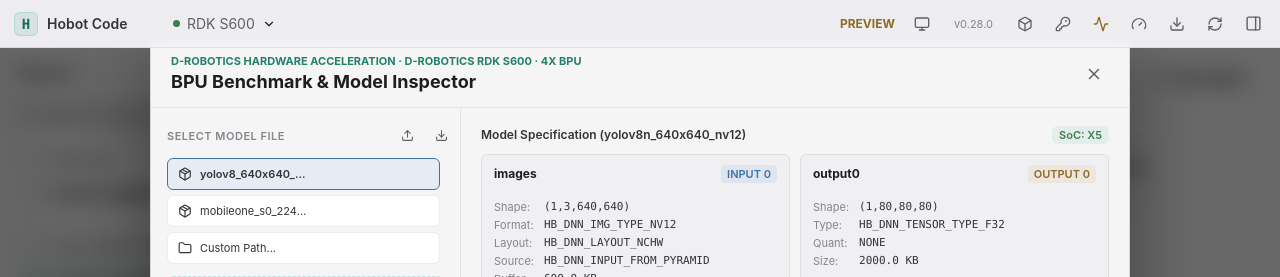
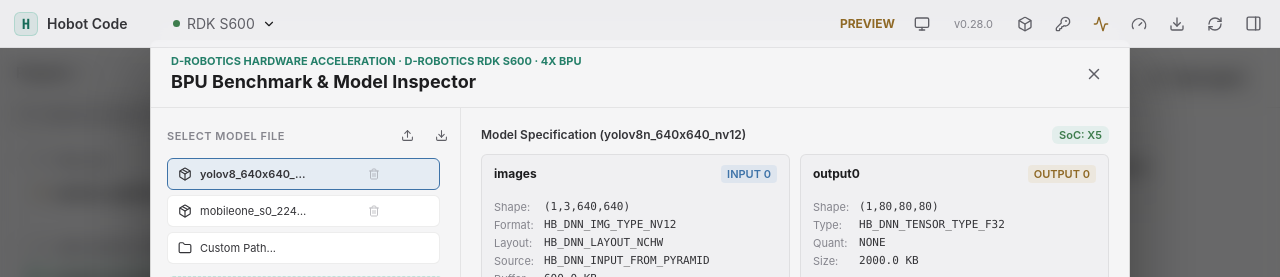
Before and after one commit to Kyrie-w8/hobot-code, a React (Vite) app in the folder studio/frontend/: page / in a window 1280 px wide. Both pictures are taken after a click on the button 1139 px from the left and 23 px from the top of the page. Shown: the top 277 px of the page. Built offline with nearby package versions, Linux system fonts and the light colour scheme.

Commit message:
fix(studio): ensure delete trash button is always explicitly visible with lock indicator for system models
- Show persistent 50% opacity trash icon on user models, 100% red on hover
- Show lock icon with tooltip on system protected models (/opt/hobot/...) so user knows permission state

```diff
--- a/studio/frontend/src/App.css
+++ b/studio/frontend/src/App.css
@@ -1179,20 +1179,21 @@ details[open] > summary > .details-chevron { transform: rotate(90deg); }
   background: transparent;
   color: var(--text-dim);
   cursor: pointer;
-  opacity: 0;
+  opacity: 0.5;
   transition: all 0.15s ease;
   flex-shrink: 0;
 }
-.bpu-model-item:hover .bpu-model-delete {
-  opacity: 0.7;
+.bpu-model-item:hover .bpu-model-delete:not(.system-protected) {
+  opacity: 0.85;
 }
-.bpu-model-delete:hover {
+.bpu-model-delete:not(.system-protected):hover {
   opacity: 1 !important;
   color: var(--red);
   background: rgba(224, 108, 117, 0.15);
 }
 .bpu-form-row {
   display: grid;
+
 
   grid-template-columns: 1fr 1fr;
   gap: 8px;
--- a/studio/frontend/src/App.tsx
+++ b/studio/frontend/src/App.tsx
@@ -6,10 +6,10 @@ import {
   Activity, AlertTriangle, ArrowDown, ArrowUp, Bot, Box, Brain, CalendarClock, Check, ChevronDown,
   ChevronRight, Clipboard, CornerDownRight, Cpu, FilePenLine, Folder,
   GitBranch, ListTodo, LoaderCircle, MessageSquare,
-  Download, FileDiff, Gauge, HardDrive, Info, KeyRound, Monitor, Moon, MoreHorizontal, Package, Palette, PanelRight, Paperclip, Plus, RefreshCw, Search, Server, ShieldCheck, Sun,
+  Download, FileDiff, Gauge, HardDrive, Info, KeyRound, Lock, Monitor, Moon, MoreHorizontal, Package, Palette, PanelRight, Paperclip, Plus, RefreshCw, Search, Server, ShieldCheck, Sun,
   Play, Square, SquareTerminal, Trash2, Upload, Wrench, X, XCircle, Zap,
-
 } from 'lucide-react';
+
 import {api, isMock} from './api';
 import type {TaskWatchStatus} from './api';
 import {composerIsBlocked, composerMode, shouldCancelTurnShortcut, shouldSubmitComposer, terminalStatuses, turnCancellationMode} from './composer-policy.js';
@@ -2652,10 +2652,19 @@ function BPUBenchmarkDialog({
                           <Package size={14} />
                           <span title={m}>{name}</span>
                           {isOfficial && <span className="bpu-official-tag">Official</span>}
-                          {!isSystemProtected && (
+                          {isSystemProtected ? (
+                            <span
+                              className="bpu-model-delete system-protected"
+                              title="系统预装示例模型（只读）"
+                              style={{opacity: 0.35, cursor: 'not-allowed'}}
+                              onClick={(e) => { e.stopPropagation(); }}
+                            >
+                              <Lock size={12} />
+                            </span>
+                          ) : (
                             <span
                               className="bpu-model-delete"
-                              title={`Delete ${name} from board`}
+                              title={`从开发板删除 ${name}`}
                               onClick={(e) => requestDeleteModel(e, m)}
                             >
                               {isDeleting ? <LoaderCircle size={12} className="spin" /> : <Trash2 size={12} />}
@@ -2663,6 +2672,7 @@ function BPUBenchmarkDialog({
                           )}
                         </button>
                       );
+
 
                     })}
                     <button
```
